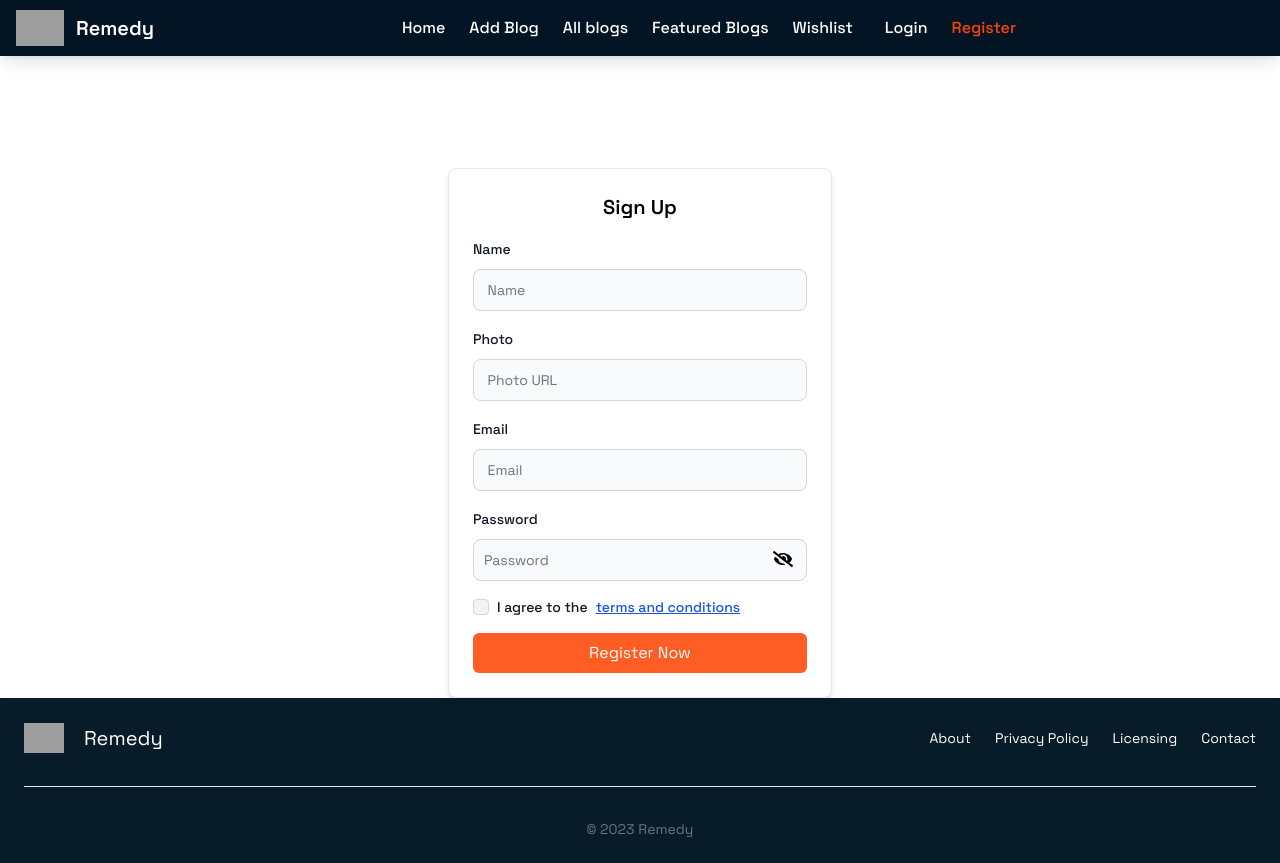
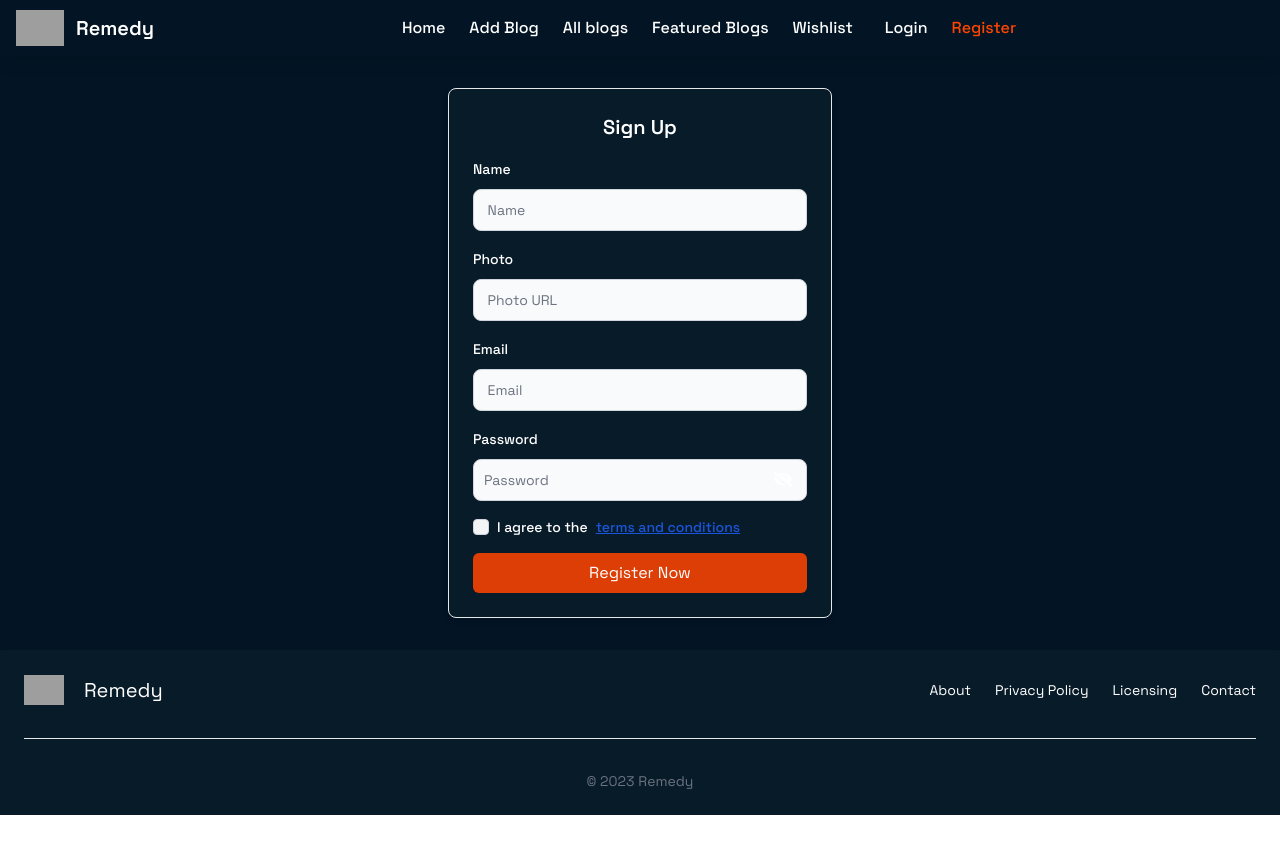
Before and after one commit to programarreza/Remedy-Client, a React (Vite) app: page /register in a window 1280 px wide. After the commit the page ends 815 px from the top, so only its background shows below. Built offline with nearby package versions, Linux system fonts and the light colour scheme; no server answers; grey boxes are pictures that could not be loaded.

Commit message:
login and register page updated

```diff
--- a/src/Pages/AddBlog/AddBlog.jsx
+++ b/src/Pages/AddBlog/AddBlog.jsx
@@ -71,8 +71,9 @@ const AddBlog = () => {
           </div>
           <select
             name="category"
-            className="select select-bordered rounded-md border border-gray-300"
+            className="select select-bordered text-black rounded-md border border-gray-300"
             required
+
           >
             <option disabled selected>
               Category
--- a/src/Pages/AllBlogs/AllBlogs.jsx
+++ b/src/Pages/AllBlogs/AllBlogs.jsx
@@ -73,7 +73,7 @@ const AllBlogs = () => {
       </div>
       </div>
 
-      <div className="grid  md:grid-cols-2 lg:grid-cols-3 gap-5 bg-[#031525] px-12">
+      <div className="grid  md:grid-cols-2 lg:grid-cols-3 gap-5 bg-[#031525] px-12 min-h-screen">
         {blogs?.map((blog) => (
           <AllBlogsCard key={blog._id} blog={blog}></AllBlogsCard>
         ))}
--- a/src/Pages/AllBlogs/AllBlogsCard.jsx
+++ b/src/Pages/AllBlogs/AllBlogsCard.jsx
@@ -38,14 +38,16 @@ const AllBlogsCard = ({ blog }) => {
           className="h-[250px]"
         />
         <h5 className="text-2xl font-bold tracking-tight">
-          {title}
+        {
+					title.length > 30 ? <p> {title.slice(0, 25)} </p> : <p>{title}</p>
+          }
         </h5>
         <p className="font-normal">
           Category: {category}
         </p>
         <p className="font-normal">
         {
-					shortDescription.length > 60 ? <p> {shortDescription.slice(0, 80)} <span className='text-blue-700'>.....</span></p> : <p>{"shortDescription"}</p>
+					shortDescription.length > 60 ? <p> {shortDescription.slice(0, 75)} <span className='text-blue-700'>.....</span></p> : <p>{"shortDescription"}</p>
           }
         </p>
         <div className="flex justify-between">
--- a/src/Pages/Login/Login.jsx
+++ b/src/Pages/Login/Login.jsx
@@ -2,13 +2,14 @@ import toast from "react-hot-toast";
 import { Card, Checkbox, Label, TextInput } from "flowbite-react";
 import { useState } from "react";
 import { FcGoogle } from "react-icons/fc";
-import { Link } from "react-router-dom";
+import { Link, useNavigate } from "react-router-dom";
 import { FaEye, FaEyeSlash } from "react-icons/fa";
 import useAuth from "../../Hooks/useAuth";
 
 const Login = () => {
   const { googleLogin, login } = useAuth();
   const [isShow, setIsShow] = useState(true);
+  const navigate = useNavigate()
 
   const handleLogin = (e) => {
     e.preventDefault();
@@ -20,16 +21,18 @@ const Login = () => {
     login(email, password)
       .then((result) => {
         console.log(result.user);
+        navigate("/")
         toast.success("Login Successfully");
       })
-      .catch(err => {
+      .catch((err) => {
         toast.error("something wrong please try again");
         console.log(err);
       });
   };
   return (
-    <div className="h-screen">
-      <Card className="max-w-sm mx-auto mt-28">
+    <div className="h-screen bg-[#031525] text-white ">
+      <div className="pb-24"></div>
+      <Card className="max-w-sm mx-auto  bg-[#081b29] ">
         <form onSubmit={handleLogin} className="flex flex-col gap-4">
           <h2 className="text-center text-xl font-semibold">Login</h2>
           <div>
@@ -60,13 +63,19 @@ const Login = () => {
               onClick={() => setIsShow(!isShow)}
               className="text-xl absolute cursor-pointer -mt-8 ml-[300px]"
             >
-              {isShow ? <FaEyeSlash /> : <FaEye />}
+              {isShow ? (
+                <FaEyeSlash className="text-black" />
+              ) : (
+                <FaEye className="text-black" />
+              )}
             </p>
           </div>
           <div className="flex justify-between items-center">
             <div className="flex items-center gap-2">
               <Checkbox id="remember" />
-              <Label htmlFor="remember">Remember me</Label>
+              <Label htmlFor="remember" className="text-white">
+                Remember me
+              </Label>
             </div>
 
             <div className="flex items-center gap-2">
--- a/src/Pages/Register/Register.jsx
+++ b/src/Pages/Register/Register.jsx
@@ -1,13 +1,14 @@
 import { Card, Checkbox, Label, TextInput } from "flowbite-react";
 import { FaEye, FaEyeSlash } from "react-icons/fa";
-import { Link } from "react-router-dom";
+import { Link, useNavigate } from "react-router-dom";
 import useAuth from "../../Hooks/useAuth";
 import toast from "react-hot-toast";
 import { useState } from "react";
 
 const Register = () => {
   const { createUser, profileUpdate } = useAuth();
-  const [isShow, setIsShow] = useState(true)
+  const [isShow, setIsShow] = useState(true);
+  const navigate = useNavigate();
 
   const handleRegister = (e) => {
     e.preventDefault();
@@ -19,19 +20,25 @@ const Register = () => {
     const user = { name, photo, email, password };
     console.log(user);
 
-    const isPasswordValid = password.length >= 6 && /[A-Z]/.test(password) && /[!@#$%^&*()_+\-=[\]{};':"\\|,.<>/?]+/.test(password) && /[0-9]/.test(password);
-    if(!isPasswordValid){
-      return toast.error("Password should be at least 6 character one capital letter and or special character and one number");
+    const isPasswordValid =
+      password.length >= 6 &&
+      /[A-Z]/.test(password) &&
+      /[!@#$%^&*()_+\-=[\]{};':"\\|,.<>/?]+/.test(password) &&
+      /[0-9]/.test(password);
+    if (!isPasswordValid) {
+      return toast.error(
+        "Password should be at least 6 character one capital letter and or special character and one number"
+      );
     }
-
 
     createUser(email, password)
       .then((result) => {
         profileUpdate(result.user, {
-			displayName: name, photoURL: photo
-		})
-        console.log(result.user);
-		toast.success('Register Successfully')
+          displayName: name,
+          photoURL: photo,
+        });
+        navigate("/")
+        toast.success("Register Successfully");
       })
       .catch((error) => {
         console.log(error);
@@ -39,13 +46,14 @@ const Register = () => {
   };
 
   return (
-    <div className="">
-      <Card className="max-w-sm mx-auto mt-28">
+    <div className="bg-[#031525] text-white">
+      <div className="py-8">
+        <Card className="max-w-sm mx-auto bg-[#081b29] text-white">
           <form onSubmit={handleRegister} className="flex flex-col gap-4">
             <h2 className="text-center text-xl font-semibold">Sign Up</h2>
             <div>
-            <div className="mb-2 ">
-              <Label htmlFor="name" value=" Name" />
+              <div className="mb-2">
+                <Label htmlFor="name" value=" Name" className="text-white" />
               </div>
               <TextInput
                 id="name1"
@@ -57,7 +65,7 @@ const Register = () => {
             </div>
             <div>
               <div className="mb-2 ">
-              <Label htmlFor="name" value="Photo" />
+                <Label htmlFor="name" value="Photo" className="text-white" />
               </div>
               <TextInput
                 id="name1"
@@ -69,7 +77,7 @@ const Register = () => {
             </div>
             <div>
               <div className="mb-2 ">
-              <Label htmlFor="email1" value=" Email" />
+                <Label htmlFor="email1" value=" Email" className="text-white" />
               </div>
               <TextInput
                 id="email1"
@@ -81,20 +89,33 @@ const Register = () => {
             </div>
             <div>
               <div className="mb-2 ">
-              <Label htmlFor="password1" value=" Password" />
+                <Label
+                  htmlFor="password1"
+                  value=" Password"
+                  className="text-white"
+                />
               </div>
-            <TextInput className="relative"
+              <TextInput
+                className="relative"
                 id="password1"
                 type={isShow ? "password" : "text"}
                 name="password"
                 placeholder="Password"
                 required
               />
-			<p onClick={() => setIsShow(!isShow)} className='text-xl absolute cursor-pointer -mt-8 ml-[300px]'>{isShow ? <FaEyeSlash/> : <FaEye /> }</p>
+              <p
+                onClick={() => setIsShow(!isShow)}
+                className="text-xl absolute cursor-pointer -mt-8 ml-[300px]"
+              >
+                {isShow ? <FaEyeSlash /> : <FaEye />}
+              </p>
             </div>
             <div className="flex items-center gap-2">
               <Checkbox id="remember" />
-            <Label htmlFor="remember" className="flex justify-between">
+              <Label
+                htmlFor="remember"
+                className="flex justify-between text-white"
+              >
                 I agree to the{" "}
                 <span className="ml-2 text-blue-700">
                   <Link to="/" className="underline">
@@ -112,6 +133,7 @@ const Register = () => {
           </form>
         </Card>
       </div>
+    </div>
   );
 };
 
```
Lines whose indentation alone changed are shown as unchanged.
